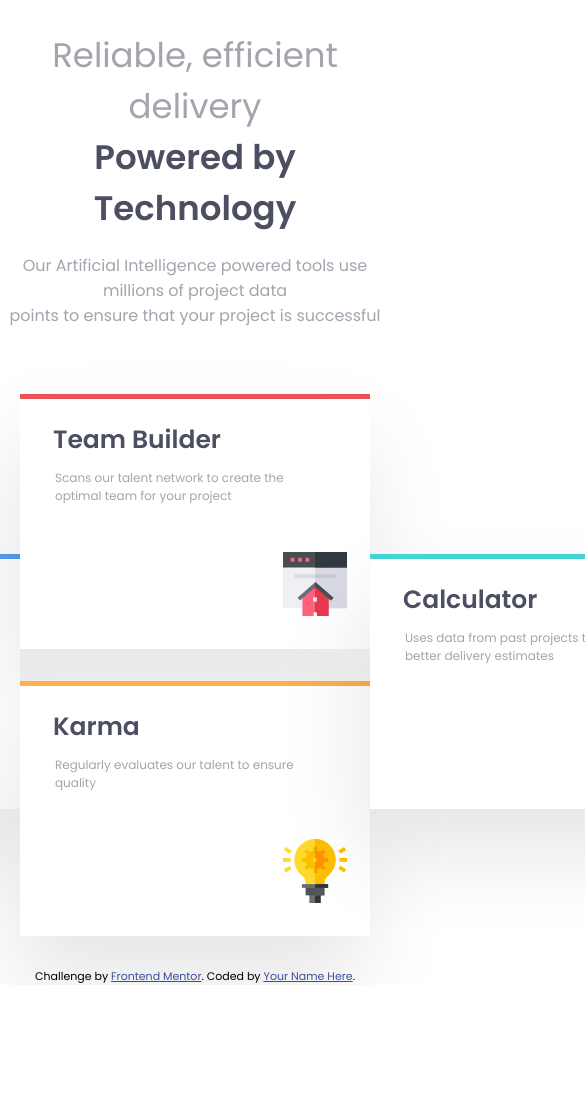
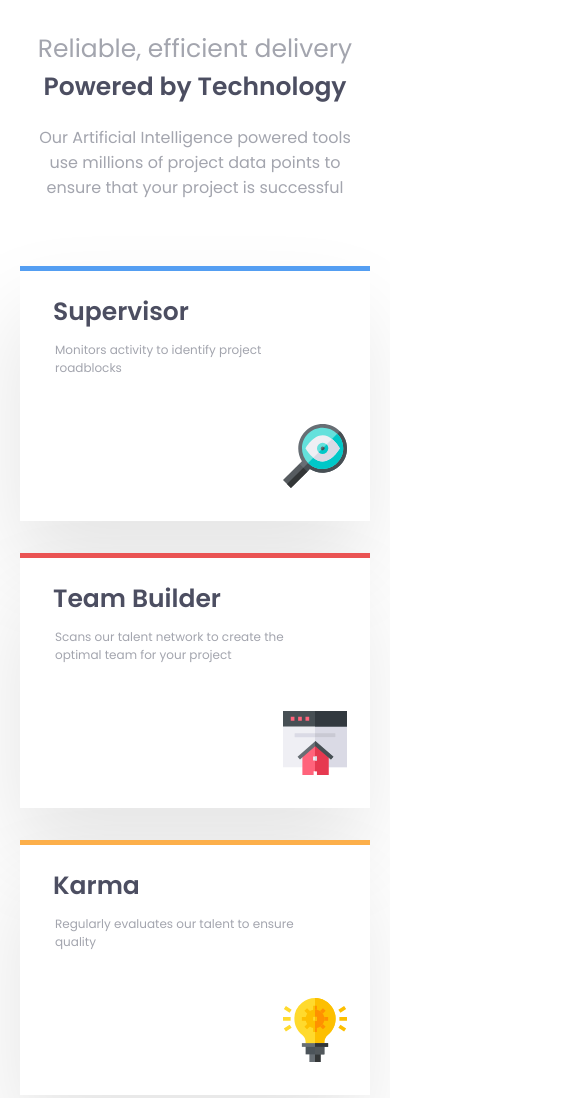
Before and after one commit to AfzalAnsariMd/Four-card-feature-section, a plain HTML site: page index.html in a window 390 px wide. Shown: the top 1098 px of the page, 585 px wide, since content can reach past the window. Before the commit the page ends 985 px from the top, so only its background shows below. Drawn offline with Linux system fonts and the light colour scheme.

Commit message:
Mobile view completed

```diff
--- a/index.html
+++ b/index.html
@@ -25,7 +25,7 @@
     <div class="subcontainer">
       <p class="para1">Reliable, efficient delivery</p>
       <p class="para2">Powered by Technology</p>
-      <p class="para3"> Our Artificial Intelligence powered tools use millions of project data <br>points
+      <p class="para3"> Our Artificial Intelligence powered tools use millions of project data points
         <span class="anotherline">to ensure that your project is successful</span>
       </p>
       <div class="subcontainer2">
--- a/styles.css
+++ b/styles.css
@@ -31,17 +31,25 @@
     padding-bottom: 19px;
 
 }
+
 .para3{
     text-align: center;
     color: hsl(229, 6%, 66%);
     /* width:1368px; */
     padding-bottom: 66px;
+    /* max-width: 1350px; */
+    max-width: 550px;
+    margin:0 auto;
 }
-.anotherline{
+/* .para3 p{
+    display: block;
+    margin-bottom: 10px;
+} */
+/* .anotherline{
     text-align: center;
 
 
-}
+} */
 /* .container{
     padding:5% 3%;
     background-color: rgb(228, 221, 221);
@@ -145,3 +153,36 @@
     padding-left: 35px;
     font-size: 12px;
 }
+
+@media (max-width:1100px){
+    .subcontainer2{
+      /* background-color: blue; */
+      /* display: block;
+      text-align: center; */
+      display: flex;
+      flex-direction: column;
+      align-items: center;
+
+
+
+      /* align-items: center;
+      justify-content: center; */
+    }
+    .block1{
+        margin-bottom: 32px;
+    }
+    .block3{
+        margin-bottom: 32px;
+    }
+    .para3{
+        max-width: 340px;
+    }
+    .para2{
+        font-size: 25px;
+    }
+    .para1{
+        font-size: 25px;
+    }
+
+
+}
```
